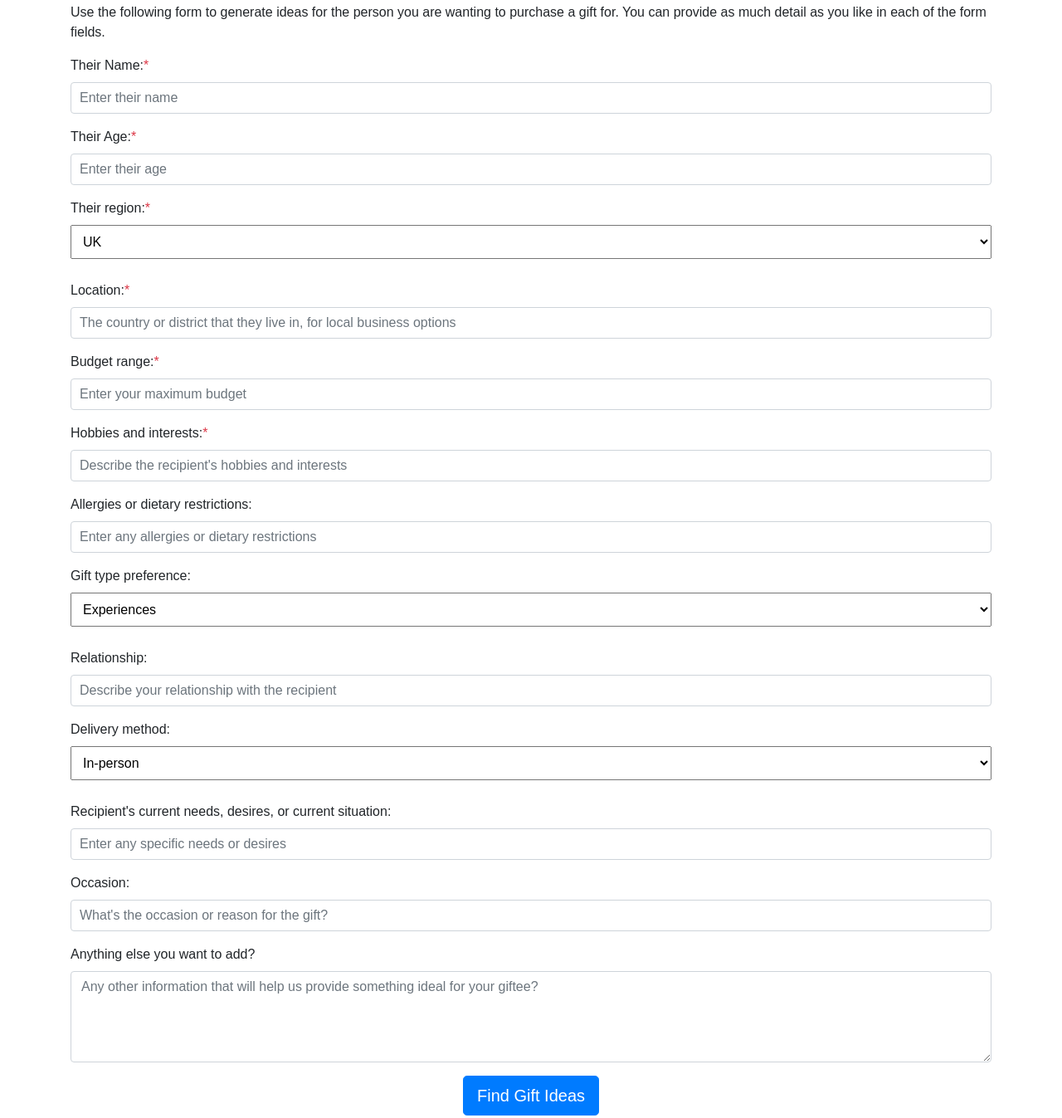
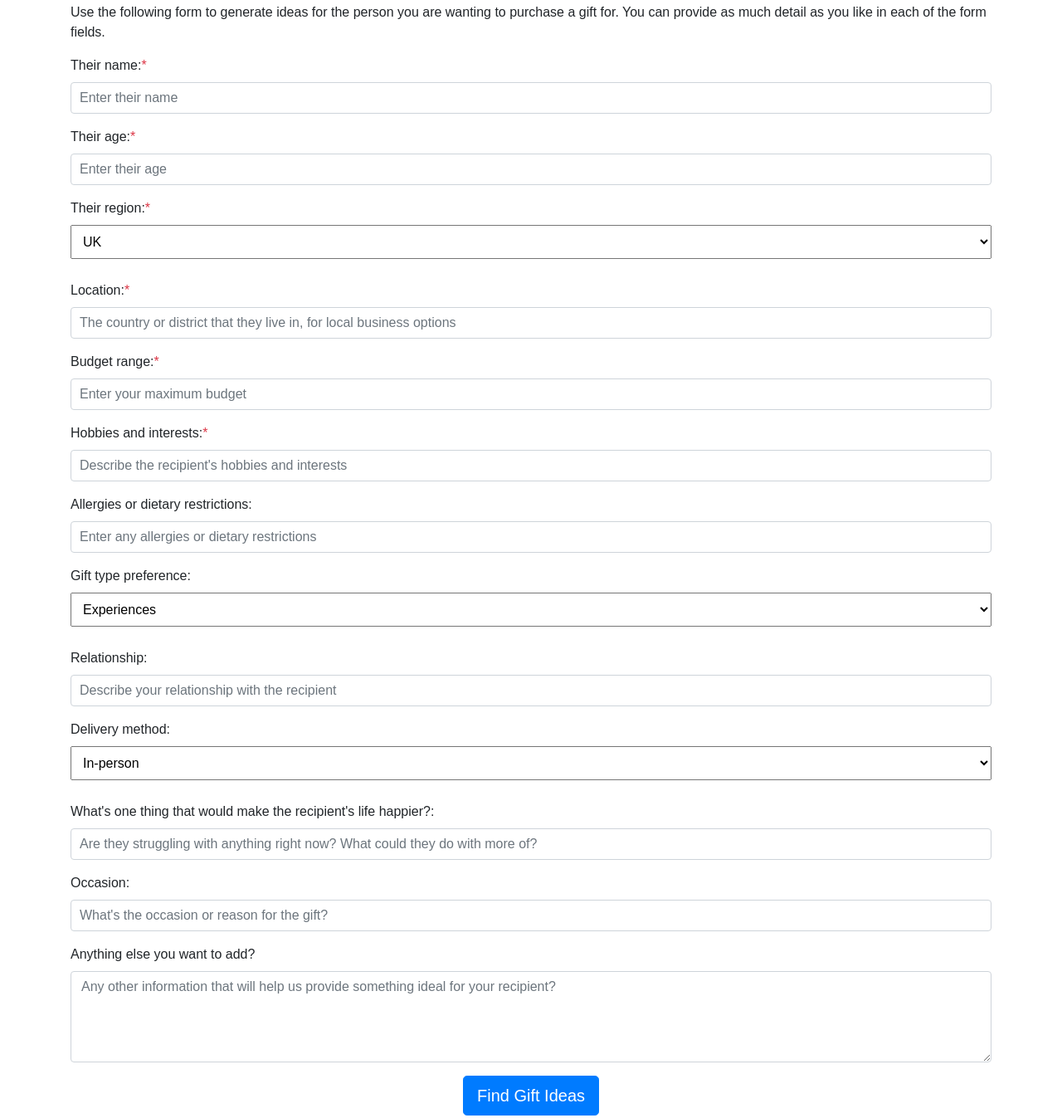
Before and after one commit to baverstockc/PresentMind, a website: page public/index.html in a window 1280 px wide. Shown: the part 259-1606 px from the top of the page at 83% size. Drawn offline with nearby package versions, Linux system fonts and the light colour scheme.

Commit message:
Update the "need" question

```diff
--- a/public/index.html
+++ b/public/index.html
@@ -39,12 +39,12 @@
     <p>Use the following form to generate ideas for the person you are wanting to purchase a gift for. You can provide as much detail as you like in each of the form fields.</p>
     <form id="gift-form">
       <div class="mb-3">
-        <label for="user-name" class="form-label">Their Name:<span class="text-danger">*</span></label>
+        <label for="user-name" class="form-label">Their name:<span class="text-danger">*</span></label>
         <input required type="text" id="name" class="form-control" placeholder="Enter their name">
       </div>
 
       <div class="mb-3">
-        <label for="user-age" class="form-label">Their Age:<span class="text-danger">*</span></label>
+        <label for="user-age" class="form-label">Their age:<span class="text-danger">*</span></label>
         <input required type="number" id="age" class="form-control" placeholder="Enter their age">
       </div>
 
@@ -103,8 +103,8 @@
     </div>
 
     <div class="mb-3">
-      <label for="current-needs" class="form-label">Recipient's current needs, desires, or current situation:</label>
-      <input type="text" id="current-needs" class="form-control" placeholder="Enter any specific needs or desires">
+      <label for="current-needs" class="form-label">What's one thing that would make the recipient's life happier?:</label>
+      <input type="text" id="current-needs" class="form-control" placeholder="Are they struggling with anything right now? What could they do with more of?">
     </div>
 
     <div class="mb-3">
@@ -114,7 +114,7 @@
 
     <div class="mb-3">
       <label for="anything-else" class="form-label">Anything else you want to add?</label>
-      <textarea id="anything-else" rows="4" class="form-control" placeholder="Any other information that will help us provide something ideal for your giftee?"></textarea>
+      <textarea id="anything-else" rows="4" class="form-control" placeholder="Any other information that will help us provide something ideal for your recipient?"></textarea>
     </div>
 
     <div class="text-center mb-5">
```
